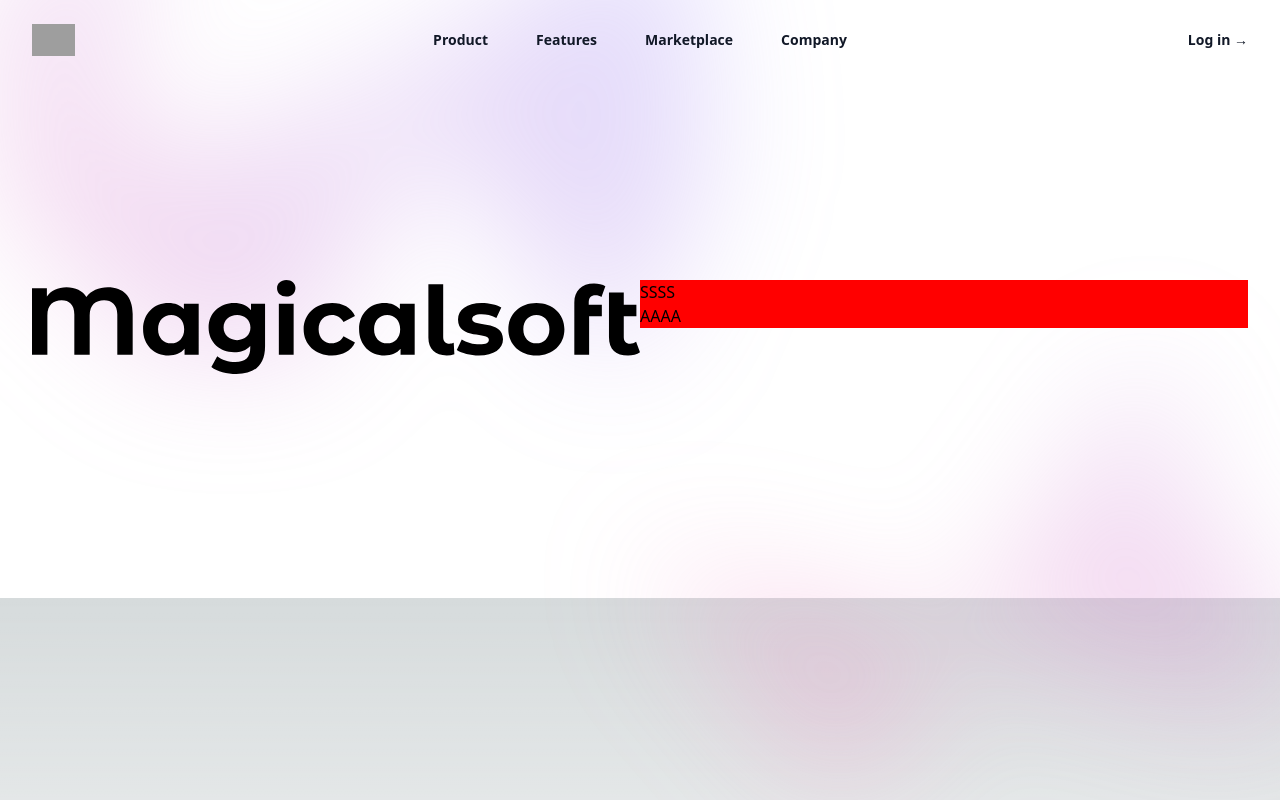
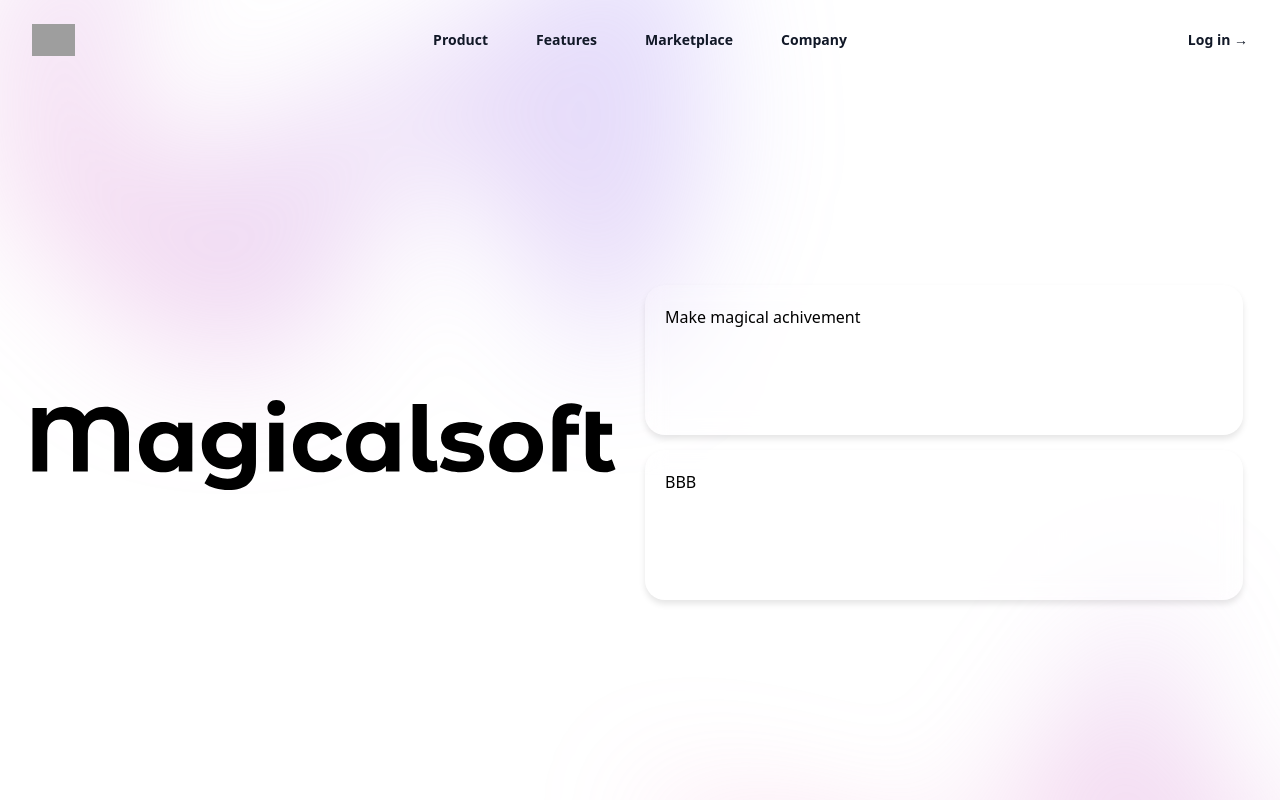
Before and after one commit to shotastage/magicalsoft, a Next.js app: page / in a window 1280 px wide. Shown: the top 800 px of the page. Built offline with nearby package versions, Linux system fonts and the light colour scheme; grey boxes are pictures that could not be loaded.

Commit message:
add glass style view

```diff
--- /dev/null
+++ b/src/components/GlassCard.module.scss
@@ -0,0 +1,11 @@
+.glassCard {
+    background: rgba(255, 255, 255, 0.1);
+    backdrop-filter: blur(10px);
+    border-radius: 20px;
+    padding: 20px;
+    box-shadow: 0 4px 6px rgba(0, 0, 0, 0.1);
+    display: inline-block;
+    margin: 5px;
+    min-height: 150px;
+    margin-bottom: 10px;
+}
--- /dev/null
+++ b/src/components/GlassCard.tsx
@@ -0,0 +1,12 @@
+import React from 'react';
+import styles from './GlassCard.module.scss';
+
+interface GlassCardProps {
+  children: React.ReactNode;
+}
+
+const GlassCard: React.FC<GlassCardProps> = ({ children }) => {
+  return <div className={styles.glassCard}>{children}</div>;
+};
+
+export default GlassCard;
--- a/src/pages/index.tsx
+++ b/src/pages/index.tsx
@@ -5,6 +5,7 @@ import { useState } from 'react'
 import { Dialog } from '@headlessui/react'
 import { Bars3Icon, XMarkIcon } from '@heroicons/react/24/outline'
 import styles from './index.module.scss'
+import GlassCard from '@/components/GlassCard'
 
 const inter = Inter({ subsets: ['latin'] })
 
@@ -117,19 +118,20 @@ export default function Home() {
           />
         </div>
         <div className="mx-auto max-w-7xl py-32 sm:py-48 lg:py-56">
-          <div className="flex flex-row">
+          <div className="flex flex-row items-center">
             <div className="basis-1/2">
-              <object data="/mglogo.svg" type="image/svg+xml" />
+              <object data="/mglogo.svg" type="image/svg+xml" style={{marginRight: "1.5rem"}} />
             </div>
             <div className="basis-1/2">
               <div className="flex flex-col">
-                <div className={styles.headCard}>SSSS</div>
-                <div className={styles.headCard}>AAAA</div>
+                <GlassCard>Make magical achivement</GlassCard>
+                <GlassCard>BBB</GlassCard>
               </div>
             </div>
 
           </div>
         </div>
+
         <div
           className="absolute inset-x-0 top-[calc(100%-13rem)] -z-10 transform-gpu overflow-hidden blur-3xl sm:top-[calc(100%-30rem)]"
           aria-hidden="true"
```
